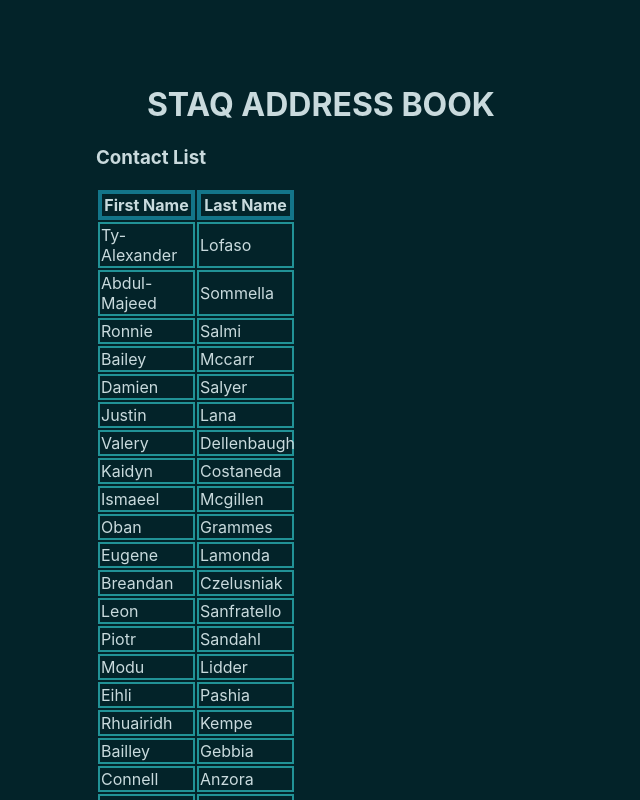
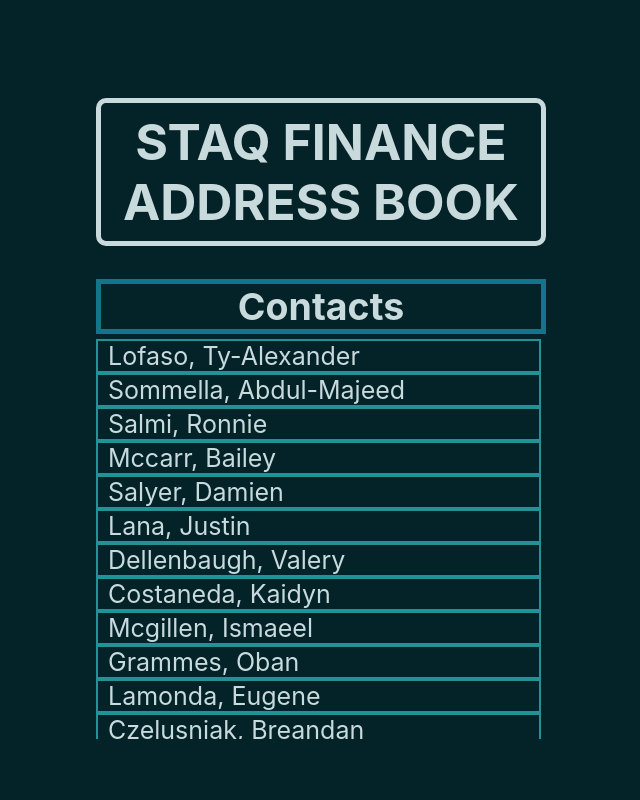
Before and after one commit to scottcl68/staq-address-book, a React (Create React App) app in the folder staq-address-book/: page / in a window 1280 px wide. Shown: the top 800 px of the page, without its empty margins (319-959 px from the left). Built offline with nearby package versions, Linux system fonts and the light colour scheme.

Commit message:
created list of random names

```diff
--- a/staq-address-book/src/App.tsx
+++ b/staq-address-book/src/App.tsx
@@ -12,7 +12,7 @@
 let contacts = new Map<string, ContactCard>();
 
 //generate 25 new contact cards with first and sur names only
-for (let i = 0; i < 25; i++) {
+for (let i = 0; i < 50; i++) {
   let firstName = firstNames[Math.floor(Math.random() * firstNames.length)]
   let lastName = lastNames[Math.floor(Math.random() * lastNames.length)]
   let contact = new ContactCard();
@@ -27,36 +27,42 @@
   contacts.set(newContact.key, newContact)
 }
 
+function ListEntry (props) {
+    return (
+        <div
+            className='list-entry'
+            // onClick={}
+        >
+            {props.name}
+        </div>
+    );
+}
 
 
-function App() {
-  const [users, setUsers] = useState(Array.from(contacts.values()));
+
+class App extends React.Component {
+    render() {
+        const users = Array.from(contacts.values());
         return (
-    <div>
+            <div className='page'>
                 <div className='page-header'>
-            <h1>STAQ ADDRESS BOOK</h1>
+                    <h1 className='page-header-text'>STAQ FINANCE ADDRESS BOOK</h1>
                 </div>
                 <div className="contact-list">
-            <h3 className="contact-list-header">Contact List</h3>
-            <table>
-                <thead>
-                    <tr>
-                        <th>First Name</th>
-                        <th>Last Name</th>
-                    </tr>
-                </thead>
-                <tbody>
-                    {users && users.map(user =>
-                        <tr key={user.key}>
-                            <td>{user.firstName}</td>
-                            <td>{user.lastName}</td>
-                        </tr>
+                    <div>
+                        <div className='contact-list-head'>Contacts</div>
+                        <div className='contact-list-body'>
+                            {users.map(user =>
+                                <div className='contact-list-entry' key={user.key}>
+                                    {user.lastName + ", " + user.firstName}
+                                </div>
                             )}
-                </tbody>
-            </table>
+                        </div>
+                    </div>
                 </div>
             </div>
         );
     }
+}
 
 export default App;
```
Lines whose indentation alone changed are shown as unchanged.
